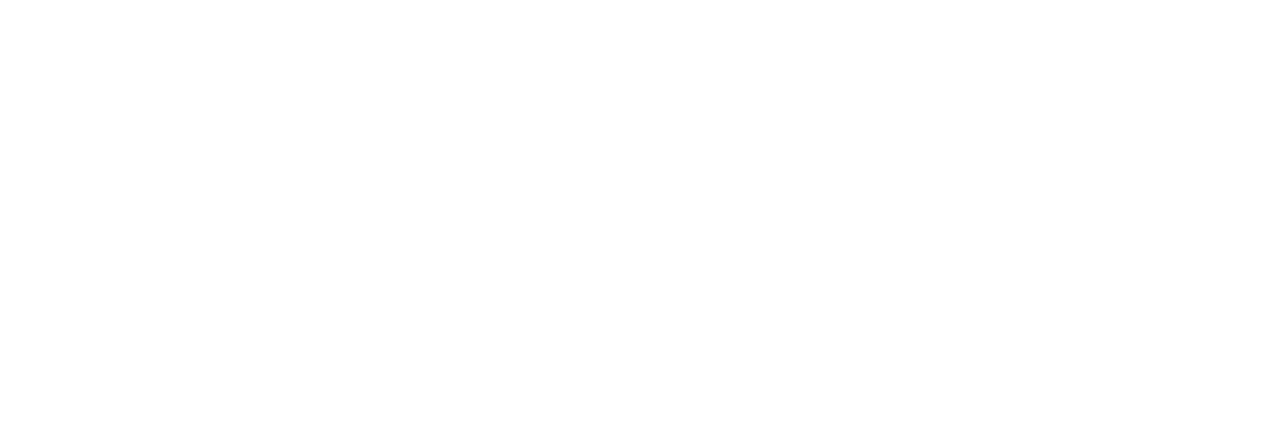
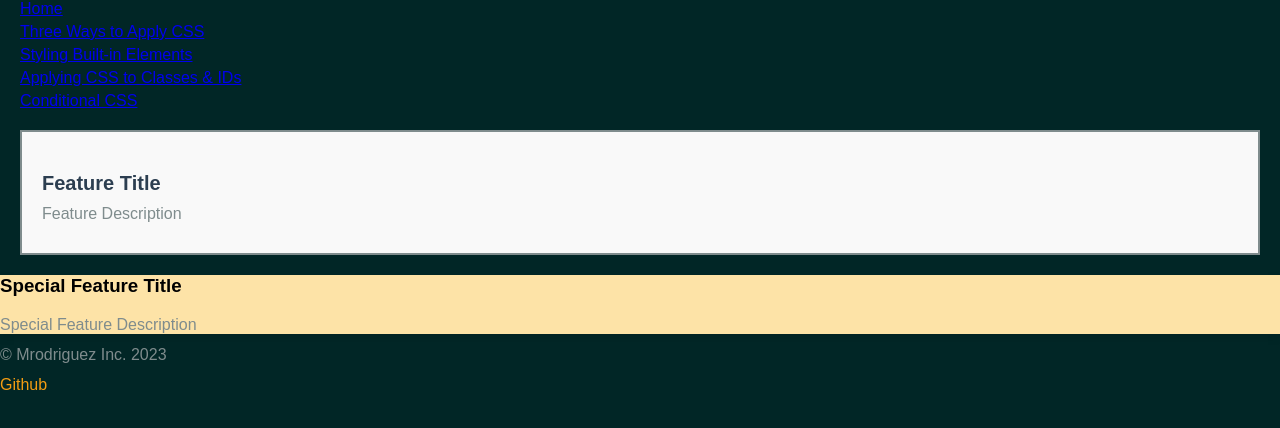
Before and after one commit to magalyrodriguez1/COMP001A.lectureassignment5, a plain HTML site: page classes-ids.html in a window 1280 px wide. Drawn offline with Linux system fonts and the light colour scheme.

Commit message:
added built in css elements

```diff
--- a/classes-ids.html
+++ b/classes-ids.html
@@ -1,10 +1,39 @@
 <!DOCTYPE html>
 <html lang="en">
 <head>
-    <title></title>
+    <title>classes ids</title>
     <meta charset="UTF-8">
+
+<link rel="stylesheet" href="main.css">
 </head>
 <body>
+    <header>
+        <nav>
+            <ul>
+                <li><a href="index.html" target="_self">Home</a></li>
+                <li><a href="css-application.html" target="_self">Three Ways to Apply CSS</a></li>
+                <li><a href="built-in-elements.html" target="_self">Styling Built-in Elements</a></li>
+                <li><a href="classes-ids.html" target="_self">Applying CSS to Classes & IDs</a></li>
+                <li><a href="conditional.css.html" target="_self">Conditional CSS</a></li>
+            </ul>
+        </nav>
+    </header>
 
+    <main>
+        <div class="feature-card">
+            <h3>Feature Title</h3>
+            <p>Feature Description</p>
+        </div>
+
+        <div class="Feature-card" id="special-feature">
+            <h3>Special Feature Title</h3>
+            <p>Special Feature Description</p>
+        </div>
+
+    </main>
+    <footer>
+        <p>&copy; Mrodriguez Inc. 2023</p>
+        <p><a href="https://github.com/Magalyrodriguez1">Github</a></p>
+    </footer>
 </body>
 </html>
--- a/main.css
+++ b/main.css
@@ -4,3 +4,84 @@
     color: #038c7f; /*teal text color*/
     background-color: #01403a; /*dark teal background color*/
 }
+
+/*resetting some default styles using multiple selectors
+separated by commas*/
+body, h1, h2, p, ul, li, a {
+    margin: 0; /*removing the default margin*/
+    padding: 0; /*removing the default padding*/
+    font-family: Arial, Helvetica, sans-serif; /*setting the default font*/
+}
+
+/*HTML element selector*/
+body{
+    background-color: #012626; /*dark teal body background color*/
+}
+
+h1{ color: #038c7f; /*teal text color*/
+font-size: 2em; /*2x the default font size*/
+margin-bottom: 1em; /*adding some space below the heading*/
+}
+
+h2{
+    font-size: 1.5em; /*Teal text color*/
+    color: #027368; /*dark teal text color*/
+}
+
+/*styling the paragraph*/
+p {
+    font-size: 16px; /* 16px is the default font size*/
+    color: #7f8c8d; /*grayish blue*/
+    margin-bottom: 12px; /*adding some space below the paragraph*/
+}
+
+/*styling the link within a paragraph*/
+p a{
+    color: #f39c12; /*gold accent*/
+    text-decoration: none; /* removes the underline*/
+}
+
+/*styling the unordered list*/
+ul{
+    list-style-type: none; /*removing the bullet points*/
+    margin-left: 20px; /*indenting the list*/
+    margin-bottom: 12px; /*adding some space below the list*/
+}
+
+ul li{
+    margin-bottom: 5px; /*adding some space below each list item*/
+    color: #7f8c8d; /*grayish blue text color*/
+}
+
+/* styling the unordered list within a div*/
+div ul{
+    list-style-type: square; /*adding the bullet points back*/
+}
+
+/*general styling using a class*/
+.feature-card{
+    border: 2px solid #7f8c8d; /*grayish blue*/
+    padding: 20px; /*adding some space inside the card*/
+    margin: 20px; /*adding some space outside the card*/
+    background-color: #f9f9f9; /*light gray*/
+}
+
+/*styling h3 within a class*/
+.feature-card h3{
+    font-size: 20px; /*20px is the default font size*/
+    margin-bottom: 10px; /*adding some space below the heading*/
+    color: #2c3e50; /*deep blue text color*/
+}
+
+/*styling p within a class*/
+.feature-card p{
+    margin-bottom: 10px; /*adding some space below the paragraph*/
+    color: #7f8c8d; /*grayish blue text color*/
+}
+
+/*specific styling using an ID*/
+#special-feature{
+    background-color: #fde3a7; /*light gold background color*/
+    border-color: #f39c12; /*gold border color*/
+    box-shadow: 0 4px 8px rgba(0, 0, 0, 0.1); /*adding a shadow*/
+}
```
Also changed, not shown: built-in-elements.html (+29 -1 lines), conditional.css.html (+15 -0 lines), css-application.html (+20 -1 lines), index.html (+2 -3 lines).
